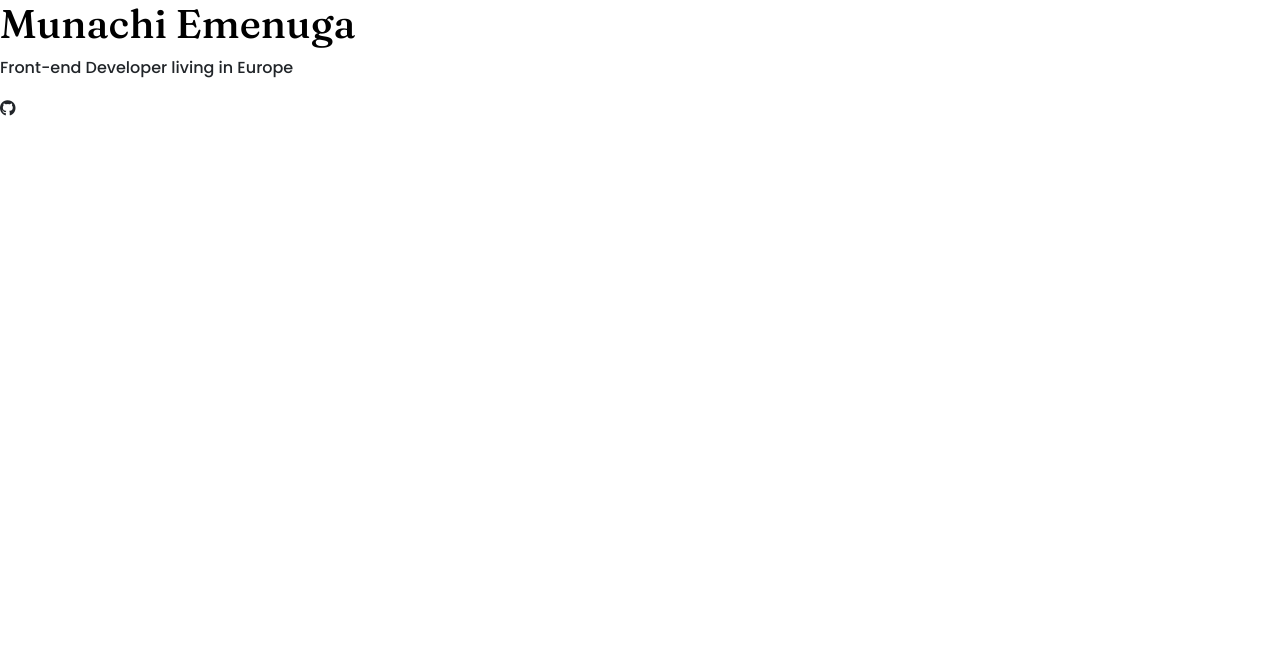
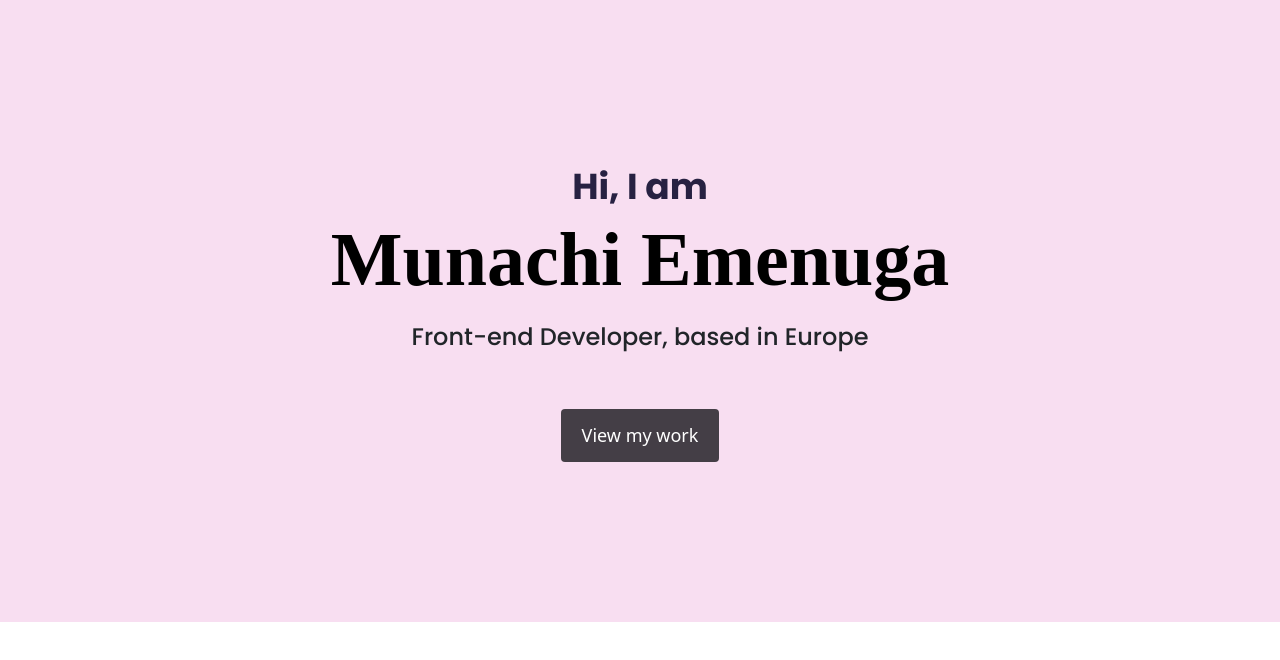
Before and after one commit to munamenuga/personal-portfolio, a plain HTML site: page index.html in a window 1280 px wide. Drawn offline with nearby package versions, Linux system fonts and the light colour scheme; a web font is replaced by a local one.

Commit message:
Styled the html

```diff
--- a/index.html
+++ b/index.html
@@ -34,9 +34,14 @@
   </head>
 
   <body>
-    <h1>Munachi Emenuga</h1>
+    <div class="hero">
+      <p>Hi, I am</p>
+      <h1>Munachi Emenuga</h1>
+      <h2 class="mb-5">Front-end Developer, based in Europe</h2>
+      <div>
+      <a href="#" class="btn btn-branding">View my work</a>
+    </div>
 
-    <p>Front-end Developer living in Europe</p>
-    <i class="fa-brands fa-github"></i>
+
   </body>
 </html>
--- a/style/portfolio.css
+++ b/style/portfolio.css
@@ -1,8 +1,52 @@
+:root {
+  --branding-color: #f8def1;
+  --secondary-color: #443e46;
+  --heading-font-family: "Playfair", serif;
+  --default-font-family: "Poppins", sans-serif;
+}
+
+h1,
+h2,
+h3,
+h4,
+h5,
+h6 {
+  font-family: var(--heading-font-family);
+}
+
 h1 {
   color: black;
-  font-family: "Fraunces", serif;
+  font-family: var(--heading-font-family);
+  font-size: 76px;
+  font-weight: bold;
 }
 
-p {
-    font-family: "Poppins", sans-serif
+.hero {
+  background-color: var(--branding-color);
+  text-align: center;
+  padding: 160px 20px;
 }
+
+.hero p {
+  font-size: 36px;
+  font-family: var(--default-font-family);
+  font-weight: bold;
+  margin: 0;
+  color: #272142;
+}
+
+.hero h2 {
+  font-family: var(--default-font-family);
+  font-weight: normal;
+  font-size: 24px;
+  line-height: 2;
+}
+
+.btn-branding {
+  background: var(--secondary-color);
+  border-radius: 4px;
+  color: white;
+  font-size: 18px;
+  line-height: 27px;
+  padding: 12px 20px;
+}
```
